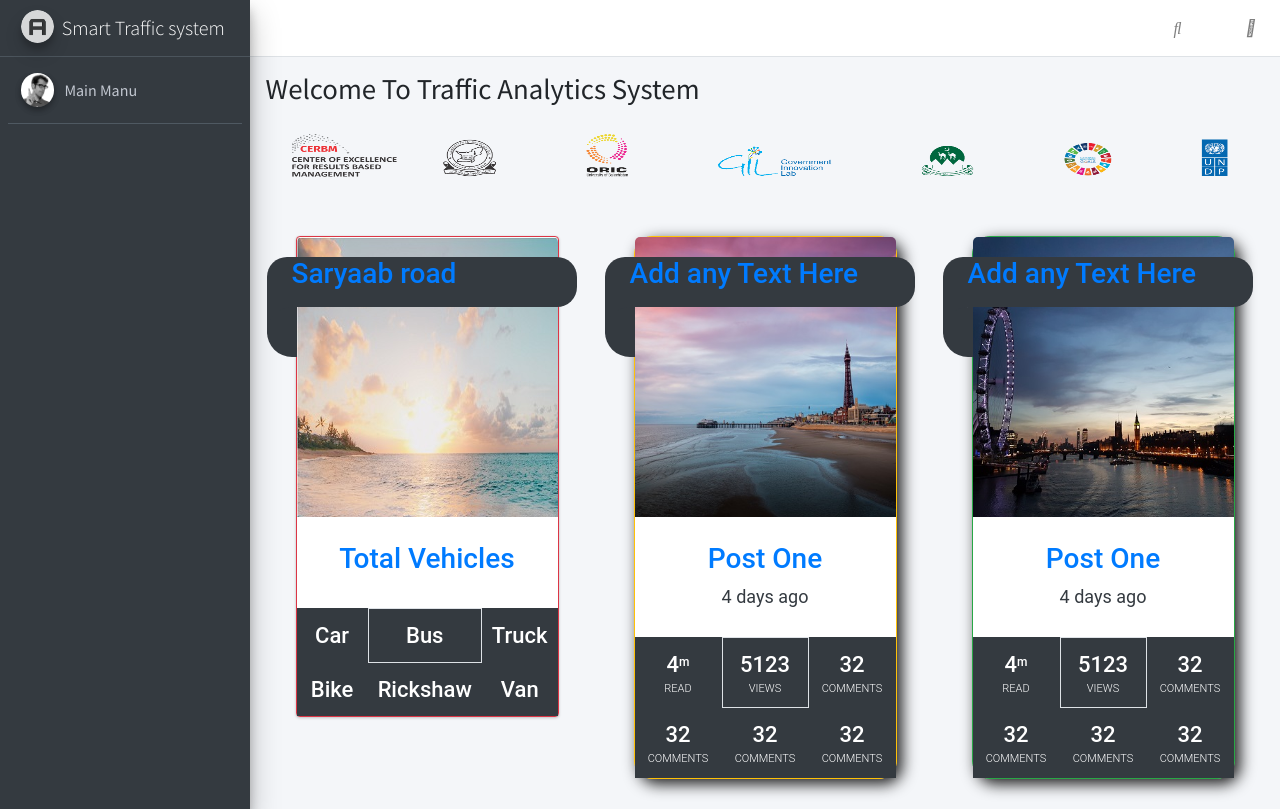
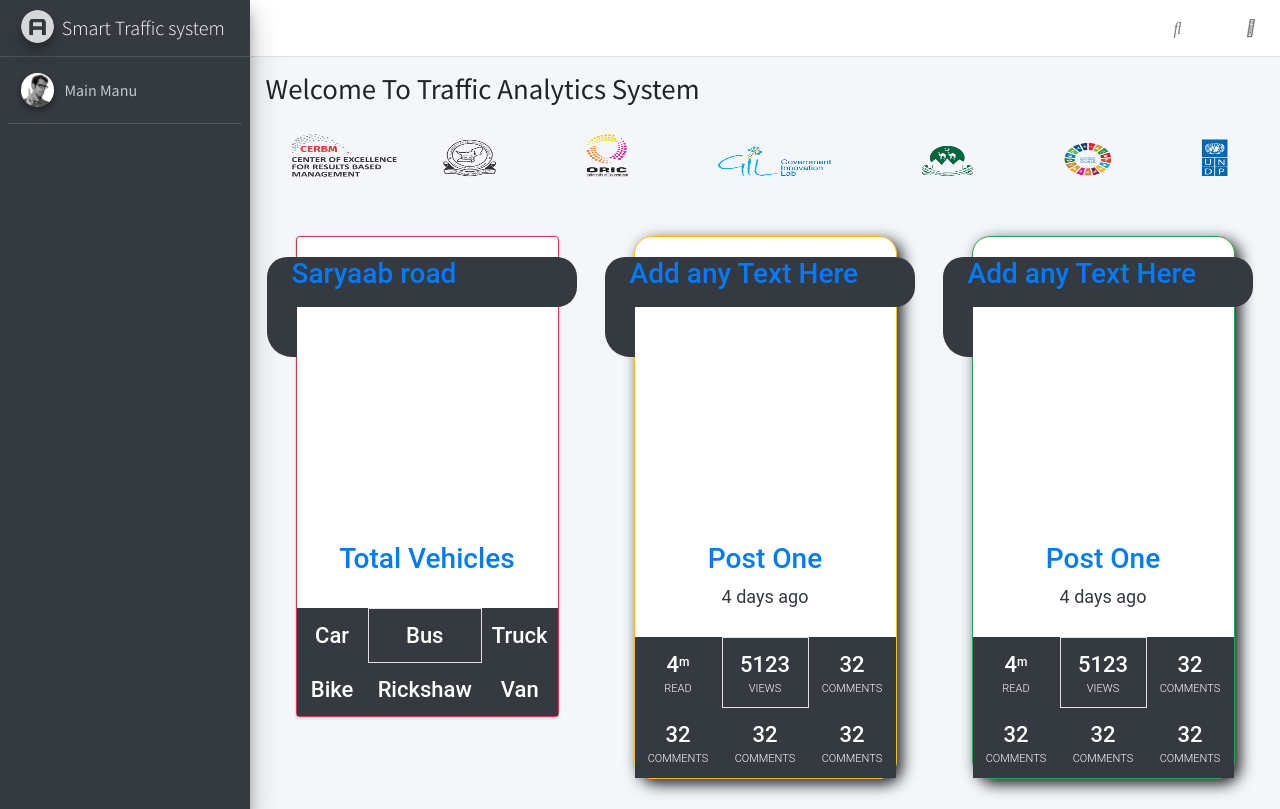
Before and after one commit to CodeWithEhtisham/VehicleCountingVPS, a Flask app: page / in a window 1280 px wide. Run offline with Flask 2, Linux system fonts and the light colour scheme; some libraries are stand-ins or nearby versions.

Commit message:
bugs fixing v4

```diff
--- a/templates/main.html
+++ b/templates/main.html
@@ -139,7 +139,7 @@
               <div class="item1" >
                 <a href="{{url_for('index')}}">
                   <div class="card border border-5 border-danger">
-                    <div class="card-image" id="card1" style="background: url('images/photo1.jpg');">
+                    <div class="card-image" >
                       <div class="curve">
                         <h3 style="margin-top: 4%;">Saryaab road</h3>
                       </div>
```
